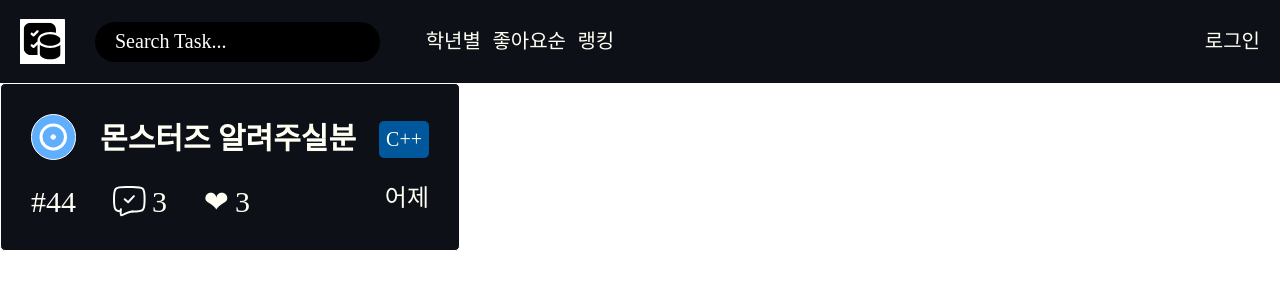
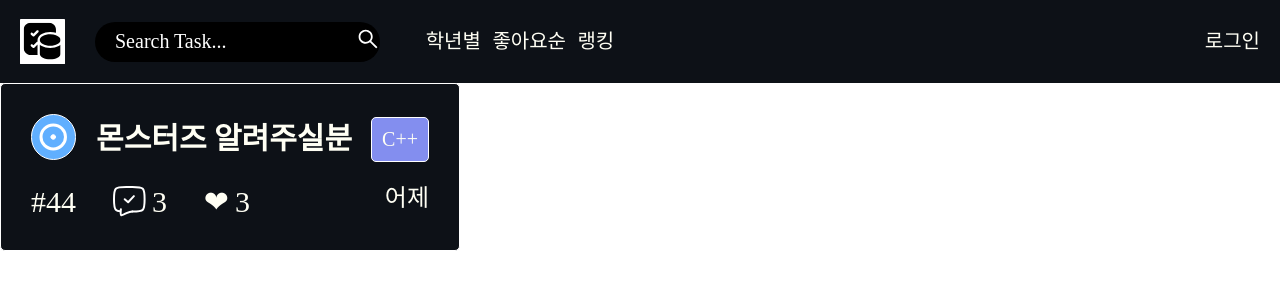
Before and after one commit to Task-DB/Frontend, a Next.js app: page / in a window 1280 px wide. Shown: the top 300 px of the page. Built offline with nearby package versions, Linux system fonts and the light colour scheme; a web font is replaced by a local one.

Commit message:
ADD :: 검색버튼 추가

```diff
--- a/domain/header/assets/index.ts
+++ b/domain/header/assets/index.ts
@@ -1 +1,2 @@
 export { default as Logo } from "./logo/logo.svg";
+export { default as SearchButtonImage } from "./header/search_button.svg";
--- a/domain/header/components/index.style.ts
+++ b/domain/header/components/index.style.ts
@@ -37,6 +37,15 @@ export const SearchInput = styled.input.attrs({
   &:focus {
     outline: none;
   }
+  position: relative;
+`;
+
+export const SearchButton = styled.button`
+  background: none;
+  border: 0;
+  position: absolute;
+  left: 350px;
+
 `;
 
 export const HeaderUl = styled.ul`
--- a/domain/header/components/index.tsx
+++ b/domain/header/components/index.tsx
@@ -1,13 +1,14 @@
 import React from "react";
 import Image from "next/image";
 import type { NextPage } from "next";
-import { Logo } from "../assets";
+import { Logo, SearchButtonImage } from "../assets";
 import {
   HeaderContainer,
   HeaderLeftContainer,
   HeaderLi,
   HeaderLogin,
   HeaderUl,
+  SearchButton,
   SearchInput,
 } from "./index.style";
 import { onChangeAction } from "../../../util";
@@ -19,11 +20,17 @@ const Header: NextPage = () => {
     <HeaderContainer>
       <HeaderLeftContainer>
         <Image src={Logo} alt="" width={45} height={45} />
-        <SearchInput
-          onChange={(event: React.ChangeEvent<HTMLInputElement>) => {
-            onChangeAction(event, setKeyWord);
-          }}
-        />
+        <>
+          <SearchInput
+            onChange={(event: React.ChangeEvent<HTMLInputElement>) => {
+              onChangeAction(event, setKeyWord);
+            }}
+          />
+          <SearchButton>
+            <Image src={SearchButtonImage} alt="검색하기" width={24} height={24} />
+          </SearchButton>
+        </>
+
         <HeaderUl>
           <HeaderLi>학년별</HeaderLi>
           <HeaderLi>좋아요순</HeaderLi>
--- a/domain/issue/components/indiviualIssue/index.style.ts
+++ b/domain/issue/components/indiviualIssue/index.style.ts
@@ -42,9 +42,10 @@ export const IssueTitle = styled.h2`
 
 export const IssueSubject = styled.span`
   background-color: ${theme.skyblue["900"]};
-  padding: 7px;
+  padding: 0.5rem;
   box-sizing: border-box;
   border-radius: 5px;
+  border: 1px solid white;
 `;
 
 export const IssueNumber = styled.div``;
--- a/styles/theme.ts
+++ b/styles/theme.ts
@@ -69,7 +69,7 @@ const skyblue = {
   "600": "#039be5",
   "700": "#0288d1",
   "800": "#0277bd",
-  "900": "#01579b",
+  "900": "#838EEF",
 };
 
 const teal = {
```
Also changed, not shown: domain/header/assets/header/search_button.svg (added).
